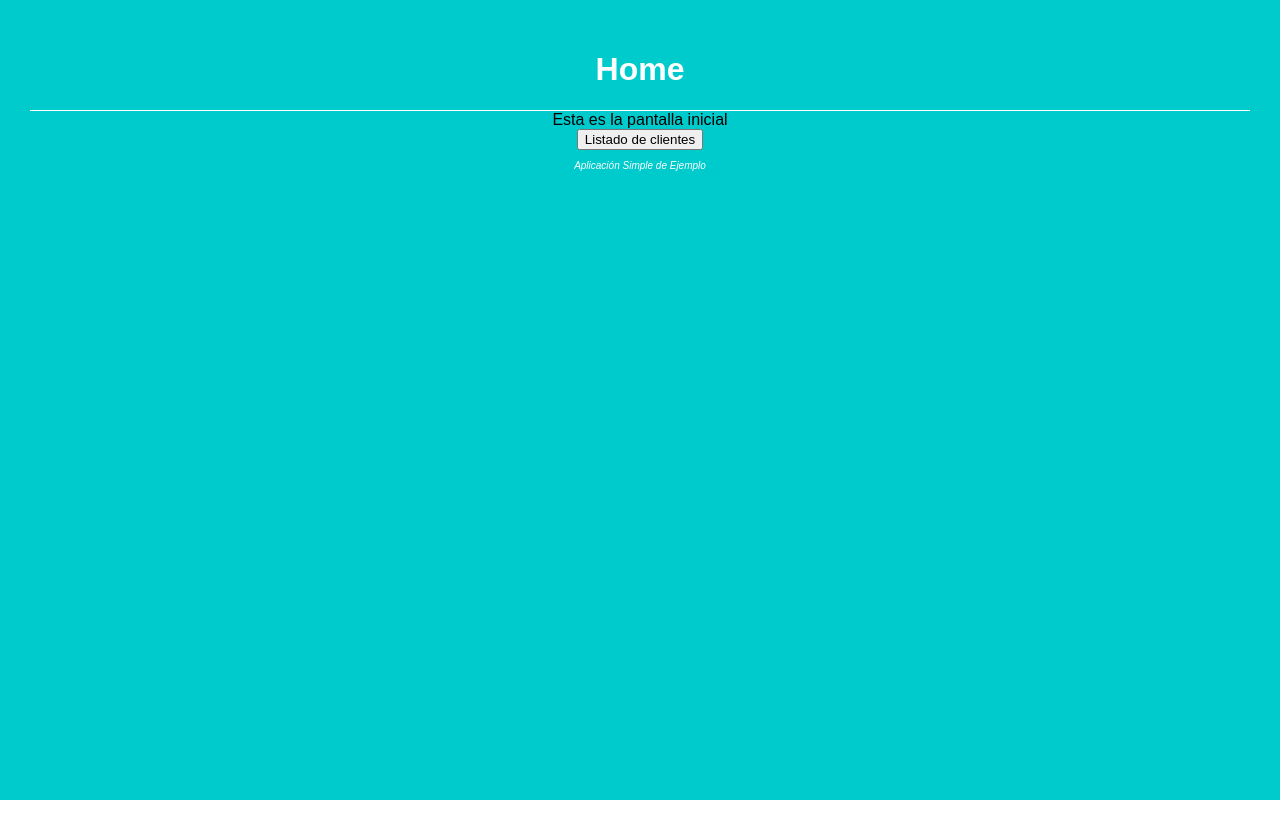
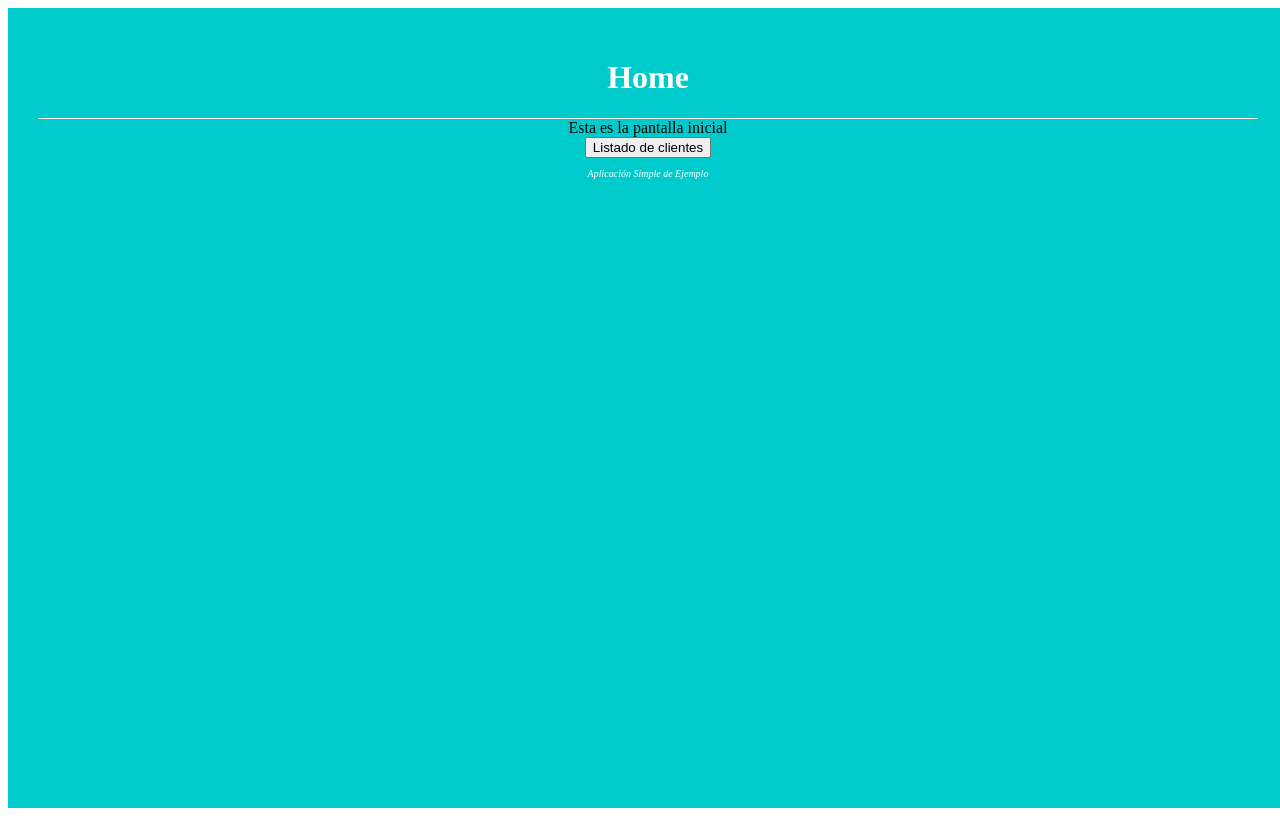
Before and after one commit to Sonia0707/CustomerApp, a React (Create React App) app: page / in a window 1280 px wide. Built offline with nearby package versions, Linux system fonts and the light colour scheme.

Commit message:
index.css => Cambios para que sea mas bonito. FIN!!!!!!!

```diff
--- a/db.json
+++ b/db.json
@@ -11,6 +11,12 @@
       "dni": "78953647w",
       "name": "JOSE ;)",
       "age": 21
+    },
+    {
+      "id": "2ASyMiL",
+      "dni": "71462879d",
+      "name": "NUEVO RAPIDO 33",
+      "age": 6
     }
   ],
   "posts": [
--- a/src/index.css
+++ b/src/index.css
@@ -1,4 +1,4 @@
-body {
+sonia,[30.06.20 10: 22] body {
   margin: 0;
   padding: 0;
   font-family: sans-serif;
```
